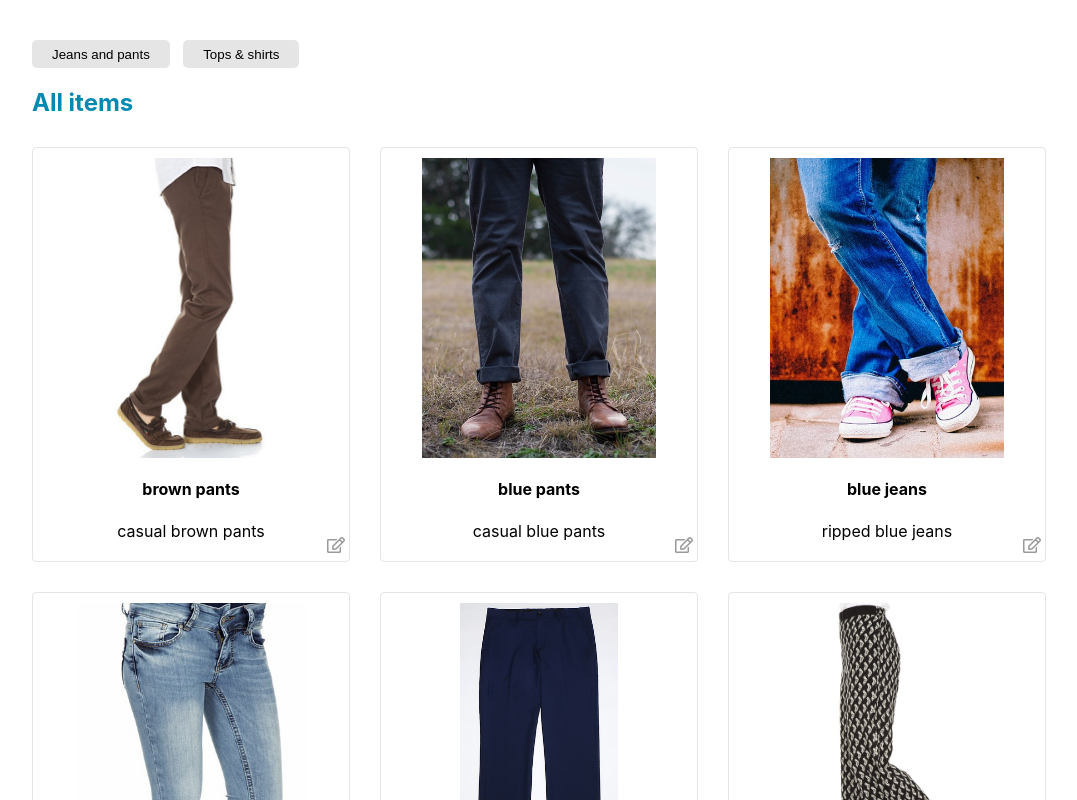
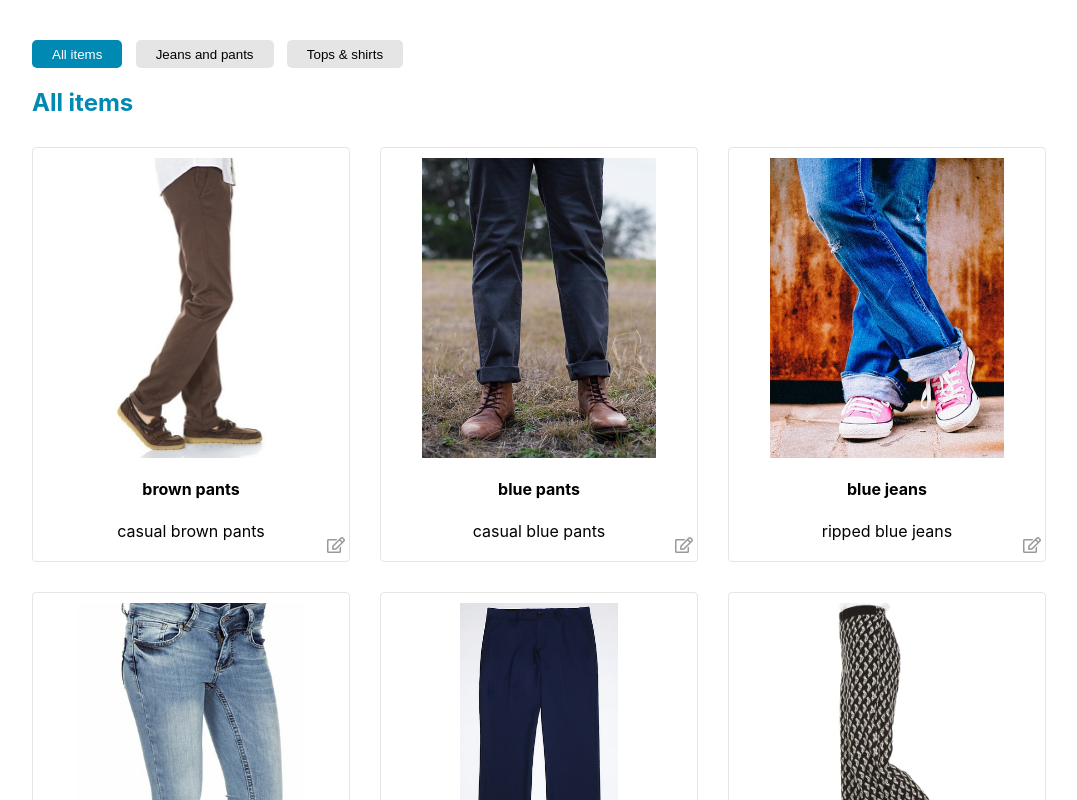
Before and after one commit to glucus/your-style-react, a React (Create React App) app: page / in a window 1280 px wide. Shown: the top 800 px of the page, without its empty margins (88-1165 px from the left). Built offline with nearby package versions, Linux system fonts and the light colour scheme.

Commit message:
changed all event handlers to context actions

```diff
--- a/src/components/Card/index.jsx
+++ b/src/components/Card/index.jsx
@@ -9,12 +9,8 @@ class Card extends React.Component {
 
     dispatch ({
       type: 'DELETE_ITEM',
-      payload: {
-        id: id,
-        name: name
-      }
+      payload: { id: id, name: name }
     })
-
   }
 
   render () {
--- a/src/components/CategoryTabs/index.jsx
+++ b/src/components/CategoryTabs/index.jsx
@@ -1,24 +1,39 @@
 import React from 'react';
 import './CategoryTabs.scss';
+import { Consumer } from '../../context';
 
-const CategoryTabs = (props) => {
+const CategoryTabs = () => {
 
-  const { categories, handleClick, categoryName } = props;
 
+  return (
+    <Consumer>
+      {value => {
+
+        const { categories, categoryName, dispatch } = value;
         const isSelected = category => category.name === categoryName;
+
+        const selectCategory = (categoryName, categoryDescription) => {
+          dispatch ({
+            type: 'SELECT_CATEGORY',
+            payload: { categoryName, categoryDescription }
+          })
+        };
 
         return (
           <div className="categoryTabs">
           {categories && categories.map (
             category => <button key={category.id}
-                            onClick = {handleClick.bind (this, category.name, category.description) }
-                            className={isSelected(category) ? "selected" : "unselected" }
-                    >
+                                onClick = {selectCategory.bind (this, category.name, category.description) }
+                                className={isSelected(category) ? "selected" : "unselected" }>
                             {category.description}
                         </button>
           )}
           </div>
         );
+        }
+      }
+    </Consumer>
+  );
 };
 
 export default CategoryTabs;
--- a/src/components/Gallery/index.jsx
+++ b/src/components/Gallery/index.jsx
@@ -7,50 +7,22 @@ import CategoryTabs from '../CategoryTabs';
 
 class Gallery extends React.Component {
 
-  state = {
-    categoryName: '',
-    categoryDescription: 'All items',
-    filteredItems: []
-  };
-
-  filterByCategory = (item, category) => item.category === category;
-
-  filterItems = (category) => {
-    const { galleryItems } = this.props;
-    const filteredItems = galleryItems.filter(
-      item => this.filterByCategory(item, category)
-    );
-    this.setState ({
-      filteredItems: filteredItems
-    })
-  }
-
-  categoryClick = (name, description, e) => {
-    this.filterItems(name);
-    this.setState({
-      categoryName: name,
-      categoryDescription: description
-    });
-  }
-
   render () {
     return (
       <Consumer>
         {value => {
-
-          const { clothes, categories } = value;
-          const { categoryName, categoryDescription } = this.state;
+          const { filteredClothes, categories, categoryName, categoryDescription } = value;
 
           return (
             <React.Fragment>
               <div className="tabsAndHeading">
                 <CategoryTabs categories={categories}
                               categoryName={categoryName}
-                              handleClick={this.categoryClick} />
+                />
                 <h2>{categoryDescription}</h2>
               </div>
               <div className="gallery">
-                  <Cards cards={clothes} />
+                  <Cards cards={filteredClothes} />
               </div>
             </React.Fragment>
           );
--- a/src/context.js
+++ b/src/context.js
@@ -3,8 +3,9 @@ import { clothes, categories } from './data';
 
 const Context = React.createContext();
 
+// const filterByParameter = (item, parameter, targetValue) => item[parameter] === targetValue;
+
 const reducer = (state, action) => {
-
   switch (action.type) {
 
     case 'DELETE_ITEM':
@@ -19,9 +20,35 @@ const reducer = (state, action) => {
           return { ...state, clothes: filteredClothes };
         } return state;
 
+
+    case 'SELECT_CATEGORY': {
+
+      const { clothes } = state;
+
+      const categoryName = action.payload.categoryName;
+      const categoryDescription = action.payload.categoryDescription;
+
+      const filterClothes = (categoryName) => {
+        if (categoryName) {
+          return clothes.filter(
+            item => item.category === categoryName
+          );
+        } return clothes;
+      };
+
+      const filteredClothes = filterClothes(categoryName);
+      // console.log (filteredClothes);
+
+      return {
+        ...state,
+        categoryName: categoryName,
+        categoryDescription: categoryDescription,
+        filteredClothes: filteredClothes
+       };
+    }
+
     default:
         return state;
-
     }
 }
 
@@ -29,7 +56,10 @@ export class Provider extends React.Component {
     // global state
   state = {
     clothes: clothes,
+    filteredClothes: clothes,
     categories: categories,
+    categoryName: '',
+    categoryDescription: 'All items',
     dispatch: action => this.setState (state => reducer (state, action))
   }
 
--- a/src/data.js
+++ b/src/data.js
@@ -10,6 +10,23 @@ import image8 from './images/8.jpg';
 import image9 from './images/9.jpg';
 import image10 from './images/10.jpg';
 
+export const categories = [
+  {
+    id: 0,
+    name: '',
+    description: "All items"
+   },
+  {
+    id: 1,
+    name: "pants",
+    description: "Jeans and pants"
+   },
+   {
+    id: 2,
+    name: "tops",
+    description: "Tops & shirts"
+   }
+];
 
 export const clothes = [
   {
@@ -101,16 +118,3 @@ export const clothes = [
     target: "womenswear"
   }
 ];
-
-export const categories = [
-  {
-    id: 0,
-    name: "pants",
-    description: "Jeans and pants"
-   },
-   {
-    id: 1,
-    name: "tops",
-    description: "Tops & shirts"
-   }
-];
```
Also changed, not shown: src/components/Cards/index.jsx (+2 -5 lines). Lines whose indentation alone changed are shown as unchanged.
